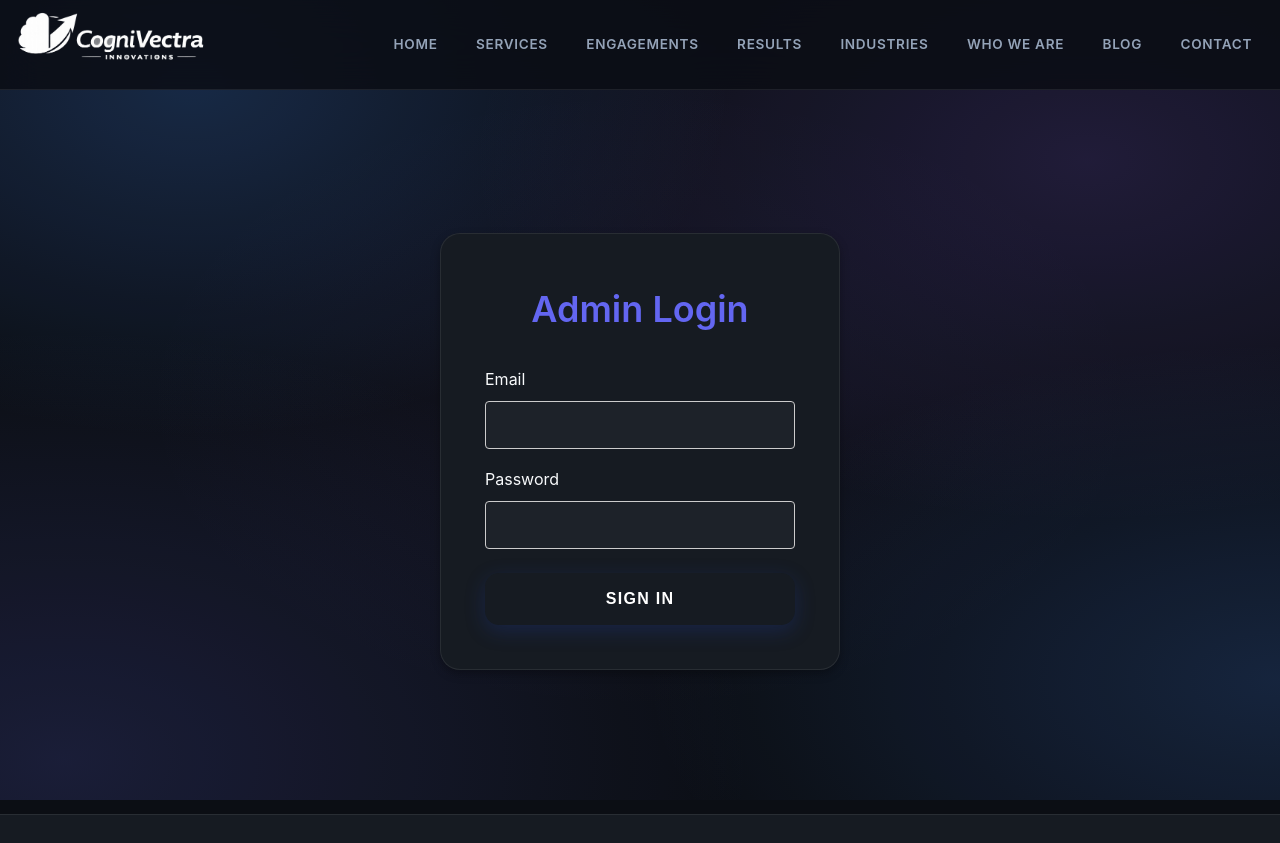
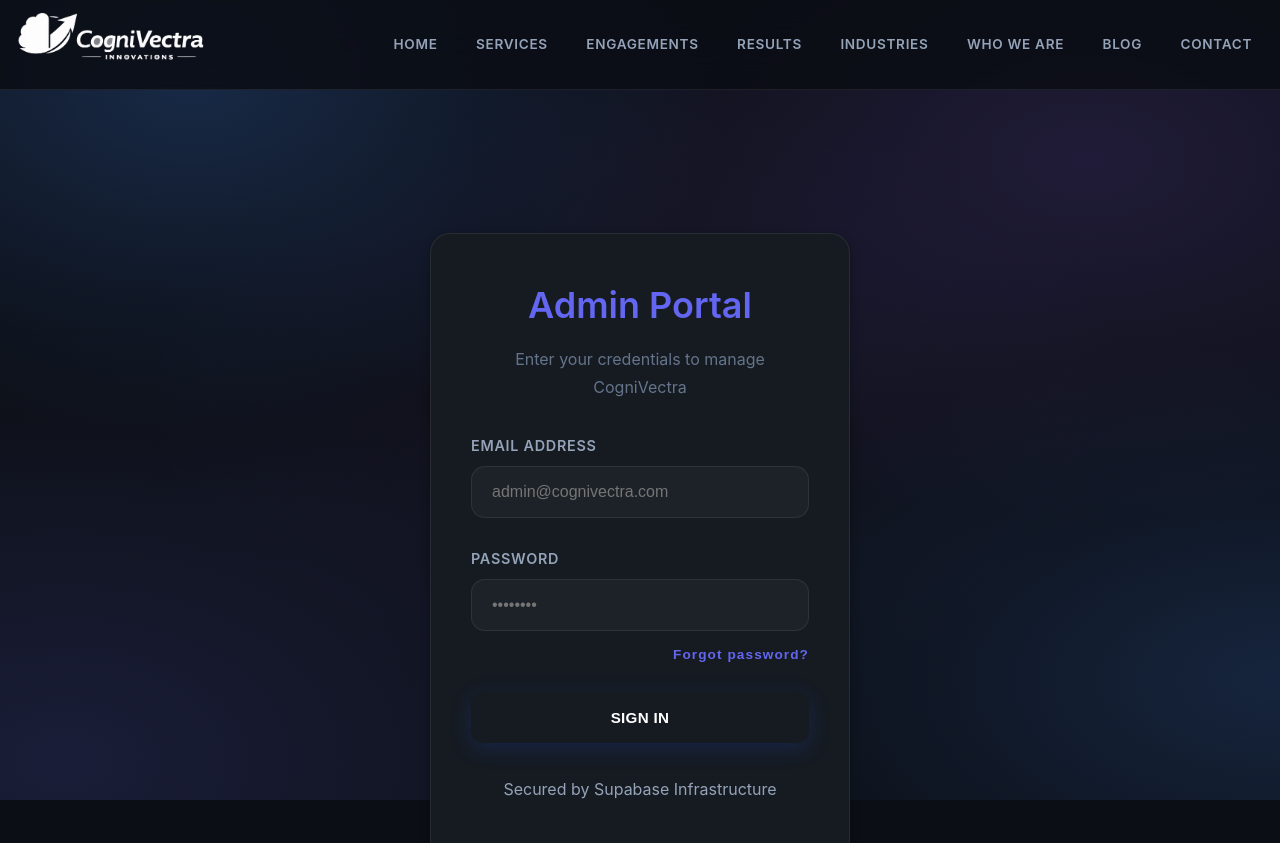
Before and after one commit to selva-aiprojects/cognivectra-site, a React (Vite) app: page /login in a window 1280 px wide. Shown: the top 843 px of the page. Built offline with nearby package versions, Linux system fonts and the light colour scheme.

Commit message:
Refine admin UI styling, add forgot password link, and fix visibility issues

```diff
--- a/src/index.css
+++ b/src/index.css
@@ -337,11 +337,19 @@
   color: var(--bg-primary);
 }
 
-.card:hover p,
-.card:hover li,
-.card:hover h3,
-.card:hover h4 {
-  color: var(--bg-primary) !important;
+.card.no-hover-effect:hover {
+  transform: none;
+  box-shadow: var(--shadow-sm);
+  border-color: var(--border-light);
+  background: var(--bg-secondary);
+  color: var(--text-primary);
+}
+
+.card.no-hover-effect:hover p,
+.card.no-hover-effect:hover li,
+.card.no-hover-effect:hover h3,
+.card.no-hover-effect:hover h4 {
+  color: var(--text-primary) !important;
 }
 
 .grid2 {
--- a/src/pages/AdminEnhanced.jsx
+++ b/src/pages/AdminEnhanced.jsx
@@ -168,7 +168,7 @@
                         <h1>📊 Admin Dashboard</h1>
                         <p>Manage, review, and publish AI-generated content to blog and social media</p>
                     </div>
-                    <button onClick={handleSignOut} style={{ background: 'transparent', border: `1px solid var(--border-light)`, padding: '0.5rem 1rem' }}>
+                    <button onClick={handleSignOut} className="btn-outline" style={{ padding: '0.5rem 1rem' }}>
                         🚪 Sign Out
                     </button>
                 </div>
@@ -221,7 +221,7 @@
 
                 {/* Edit Post Form */}
                 {editingPost ? (
-                    <div className="card" style={{ marginBottom: '2rem' }}>
+                    <div className="card no-hover-effect" style={{ marginBottom: '2rem' }}>
                         <h2>Edit Post</h2>
                         <form onSubmit={handleSave}>
                             <div style={{ marginBottom: '1.5rem' }}>
@@ -230,7 +230,6 @@
                                     type="text"
                                     value={editingPost.title}
                                     onChange={e => setEditingPost({ ...editingPost, title: e.target.value })}
-                                    style={{ width: '100%', padding: '0.75rem', borderRadius: '8px', border: '1px solid var(--border-light)' }}
                                 />
                             </div>
                             <div style={{ marginBottom: '1.5rem' }}>
@@ -239,7 +238,6 @@
                                     value={editingPost.excerpt}
                                     onChange={e => setEditingPost({ ...editingPost, excerpt: e.target.value })}
                                     rows={3}
-                                    style={{ width: '100%', padding: '0.75rem', borderRadius: '8px', border: '1px solid var(--border-light)' }}
                                 />
                             </div>
                             <div style={{ marginBottom: '1.5rem' }}>
@@ -248,7 +246,7 @@
                                     value={editingPost.body}
                                     onChange={e => setEditingPost({ ...editingPost, body: e.target.value })}
                                     rows={15}
-                                    style={{ width: '100%', padding: '0.75rem', borderRadius: '8px', border: '1px solid var(--border-light)', fontFamily: 'monospace', fontSize: '0.9rem' }}
+                                    style={{ fontFamily: 'monospace', fontSize: '0.9rem' }}
                                 />
                             </div>
                             <div style={{ marginBottom: '1.5rem' }}>
@@ -257,7 +255,6 @@
                                     type="text"
                                     value={editingPost.tags?.join(', ') || ''}
                                     onChange={e => setEditingPost({ ...editingPost, tags: e.target.value.split(',').map(t => t.trim()) })}
-                                    style={{ width: '100%', padding: '0.75rem', borderRadius: '8px', border: '1px solid var(--border-light)' }}
                                 />
                             </div>
                             <div style={{ display: 'flex', gap: '1rem' }}>
@@ -279,12 +276,12 @@
                 {/* Posts List */}
                 <div style={{ display: 'flex', flexDirection: 'column', gap: '1.5rem' }}>
                     {filteredPosts.length === 0 ? (
-                        <div className="card" style={{ textAlign: 'center', padding: '2rem' }}>
+                        <div className="card no-hover-effect" style={{ textAlign: 'center', padding: '2rem' }}>
                             <p style={{ color: 'var(--text-muted-dark)' }}>No posts in this category yet.</p>
                         </div>
                     ) : (
                         filteredPosts.map(post => (
-                            <div key={post.id} className="card" style={{ display: 'flex', justifyContent: 'space-between', alignItems: 'flex-start', gap: '1.5rem' }}>
+                            <div key={post.id} className="card no-hover-effect" style={{ display: 'flex', justifyContent: 'space-between', alignItems: 'flex-start', gap: '1.5rem' }}>
                                 <div style={{ flex: 1 }}>
                                     <div style={{ display: 'flex', alignItems: 'center', gap: '1rem', marginBottom: '0.5rem' }}>
                                         <span style={{
--- a/src/pages/Login.jsx
+++ b/src/pages/Login.jsx
@@ -6,11 +6,13 @@
     const [email, setEmail] = useState('');
     const [password, setPassword] = useState('');
     const [loading, setLoading] = useState(false);
+    const [message, setMessage] = useState({ type: '', text: '' });
     const navigate = useNavigate();
 
     async function handleLogin(e) {
         e.preventDefault();
         setLoading(true);
+        setMessage({ type: '', text: '' });
 
         const { error } = await supabase.auth.signInWithPassword({
             email,
@@ -18,47 +20,110 @@
         });
 
         if (error) {
-            alert(error.message);
+            setMessage({ type: 'error', text: error.message });
         } else {
             navigate('/admin');
         }
         setLoading(false);
     }
 
+    async function handleForgotPassword() {
+        if (!email) {
+            setMessage({ type: 'error', text: 'Please enter your email address first.' });
+            return;
+        }
+
+        setLoading(true);
+        const { error } = await supabase.auth.resetPasswordForEmail(email, {
+            redirectTo: window.location.origin + '/admin',
+        });
+
+        if (error) {
+            setMessage({ type: 'error', text: error.message });
+        } else {
+            setMessage({ type: 'success', text: 'Password reset email sent! Please check your inbox.' });
+        }
+        setLoading(false);
+    }
+
     return (
-        <div className="section ai-neutral" style={{ minHeight: '60vh', display: 'flex', alignItems: 'center', justifyContent: 'center' }}>
-            <div className="card" style={{ width: '100%', maxWidth: '400px' }}>
-                <h2 style={{ textAlign: 'center', marginBottom: '1.5rem' }}>Admin Login</h2>
-                <form onSubmit={handleLogin}>
-                    <div style={{ marginBottom: '1rem' }}>
-                        <label style={{ display: 'block', marginBottom: '0.5rem' }}>Email</label>
+        <div className="section ai-neutral" style={{ minHeight: '80vh', display: 'flex', alignItems: 'center', justifyContent: 'center' }}>
+            <div className="card no-hover-effect" style={{ width: '100%', maxWidth: '420px', padding: '2.5rem' }}>
+                <div style={{ textAlign: 'center', marginBottom: '2rem' }}>
+                    <h2 style={{ marginBottom: '0.5rem' }}>Admin Portal</h2>
+                    <p style={{ color: 'var(--text-muted)' }}>Enter your credentials to manage CogniVectra</p>
+                </div>
+
+                {message.text && (
+                    <div style={{
+                        padding: '1rem',
+                        borderRadius: '8px',
+                        marginBottom: '1.5rem',
+                        backgroundColor: message.type === 'error' ? 'rgba(239, 68, 68, 0.1)' : 'rgba(34, 197, 94, 0.1)',
+                        color: message.type === 'error' ? '#ef4444' : '#22c55e',
+                        border: `1px solid ${message.type === 'error' ? 'rgba(239, 68, 68, 0.2)' : 'rgba(34, 197, 94, 0.2)'}`,
+                        fontSize: '0.9rem'
+                    }}>
+                        {message.text}
+                    </div>
+                )}
+
+                <form onSubmit={handleLogin} className="form" style={{ marginTop: 0 }}>
+                    <label>
+                        <span>Email Address</span>
                         <input
                             type="email"
                             value={email}
                             onChange={(e) => setEmail(e.target.value)}
                             required
-                            style={{ width: '100%', padding: '0.75rem', borderRadius: '4px', border: '1px solid #ccc' }}
+                            placeholder="admin@cognivectra.com"
                         />
-                    </div>
-                    <div style={{ marginBottom: '1.5rem' }}>
-                        <label style={{ display: 'block', marginBottom: '0.5rem' }}>Password</label>
+                    </label>
+                    <label style={{ marginBottom: '0.5rem' }}>
+                        <span>Password</span>
                         <input
                             type="password"
                             value={password}
                             onChange={(e) => setPassword(e.target.value)}
                             required
-                            style={{ width: '100%', padding: '0.75rem', borderRadius: '4px', border: '1px solid #ccc' }}
+                            placeholder="••••••••"
                         />
+                    </label>
+
+                    <div style={{ textAlign: 'right', marginBottom: '1.5rem' }}>
+                        <button
+                            type="button"
+                            onClick={handleForgotPassword}
+                            style={{
+                                background: 'none',
+                                border: 'none',
+                                color: 'var(--accent-primary)',
+                                padding: 0,
+                                fontSize: '0.85rem',
+                                cursor: 'pointer',
+                                width: 'auto',
+                                textTransform: 'none',
+                                boxShadow: 'none',
+                                minHeight: 'auto'
+                            }}
+                        >
+                            Forgot password?
+                        </button>
                     </div>
+
                     <button
                         type="submit"
                         disabled={loading}
-                        className="button-primary"
+                        className="btn"
                         style={{ width: '100%' }}
                     >
-                        {loading ? 'Signing in...' : 'Sign In'}
+                        {loading ? 'Authenticating...' : 'Sign In'}
                     </button>
                 </form>
+
+                <div style={{ marginTop: '2rem', textAlign: 'center', fontSize: '0.85rem', color: 'var(--text-muted)' }}>
+                    <p>Secured by Supabase Infrastructure</p>
+                </div>
             </div>
         </div>
     );
```
